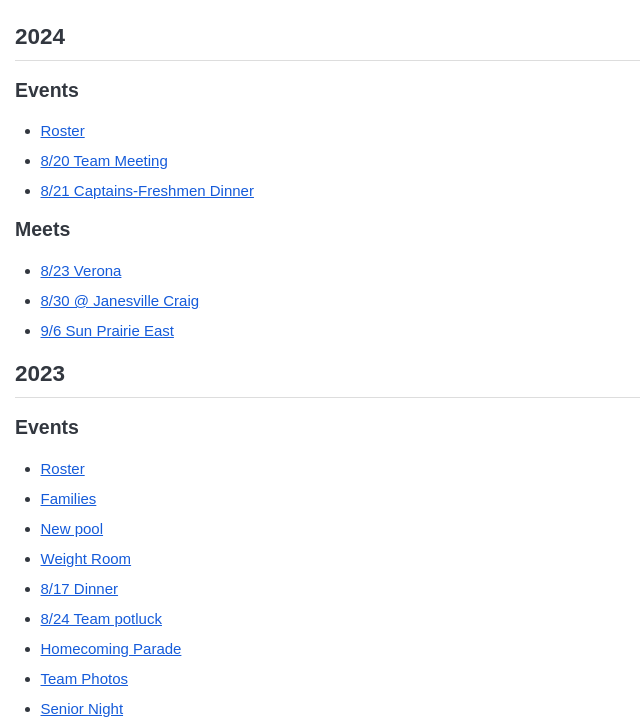
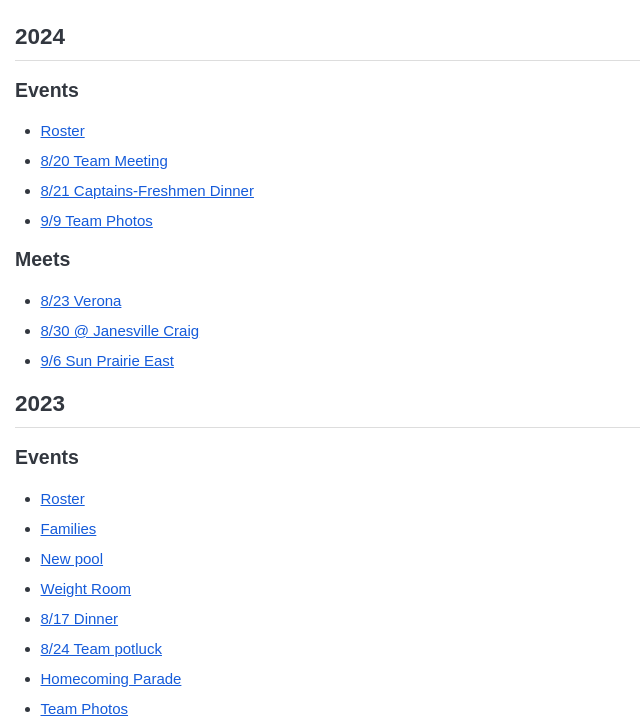
Before and after one commit to akw/akw.github.io, a plain HTML site: page wwsd/wwsd-albums.html in a window 1280 px wide. Shown: the part 76-800 px from the top of the page, without its empty margins (0-640 px from the left). Drawn offline with Linux system fonts and the light colour scheme.

Commit message:
add team photos

```diff
--- a/wwsd/wwsd-albums.html
+++ b/wwsd/wwsd-albums.html
@@ -572,6 +572,7 @@ pre.mermaid > svg { white-space: unset; }
 <li><a data-from-md="" title="https://adobe.ly/4fQQhaB" href="https://adobe.ly/4fQQhaB">Roster</a></li>
 <li><a data-from-md="" title="https://adobe.ly/4dxmZfm" href="https://adobe.ly/4dxmZfm">8/20 Team Meeting</a></li>
 <li><a data-from-md="" title="https://adobe.ly/4dSrBfX" href="https://adobe.ly/4dSrBfX">8/21 Captains-Freshmen Dinner</a></li>
+<li><a data-from-md="" title="https://adobe.ly/47leeTx" href="https://adobe.ly/47leeTx">9/9 Team Photos</a></li>
 </ul>
 
 <h2 id="meets">Meets</h2>
```
